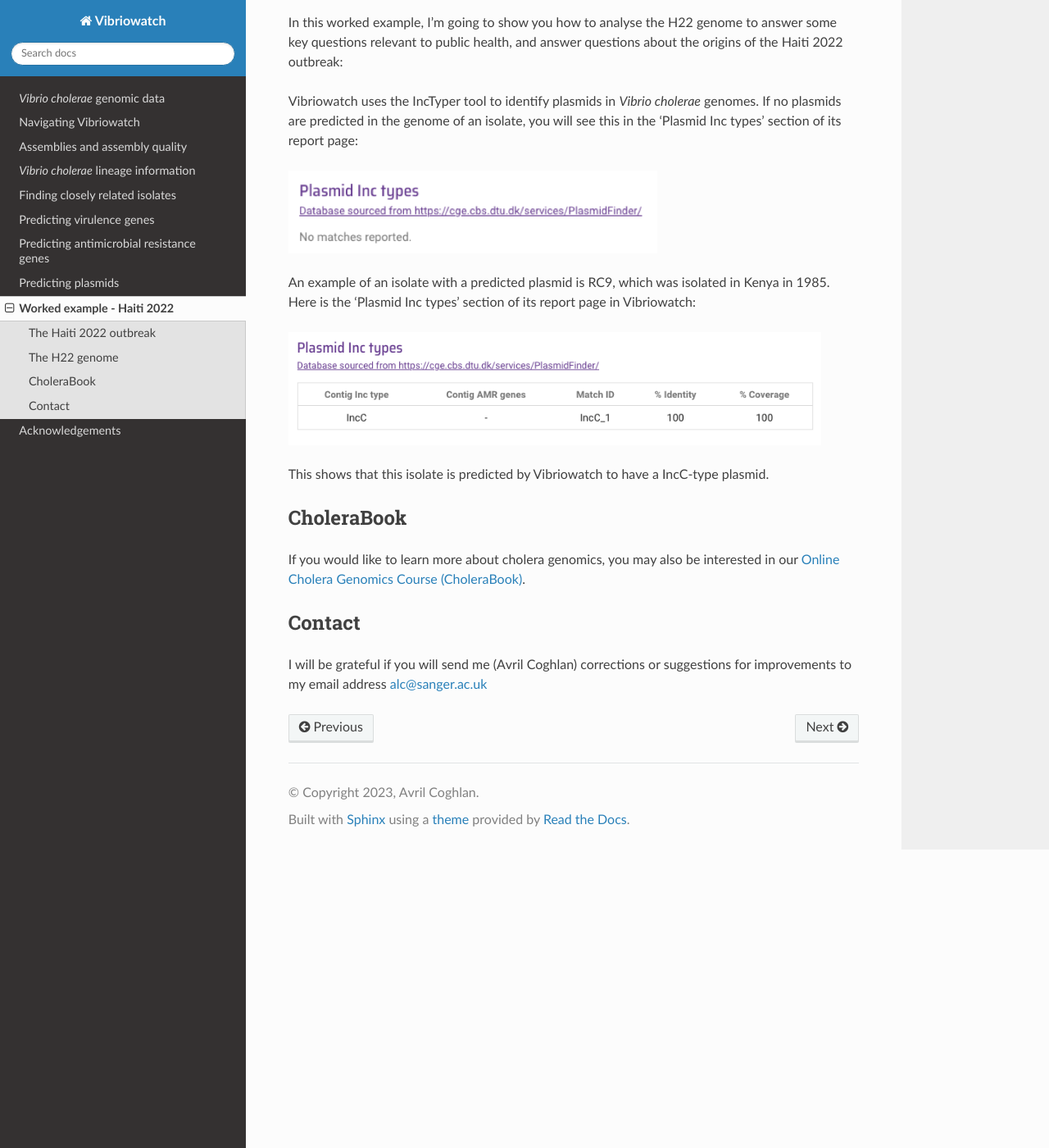
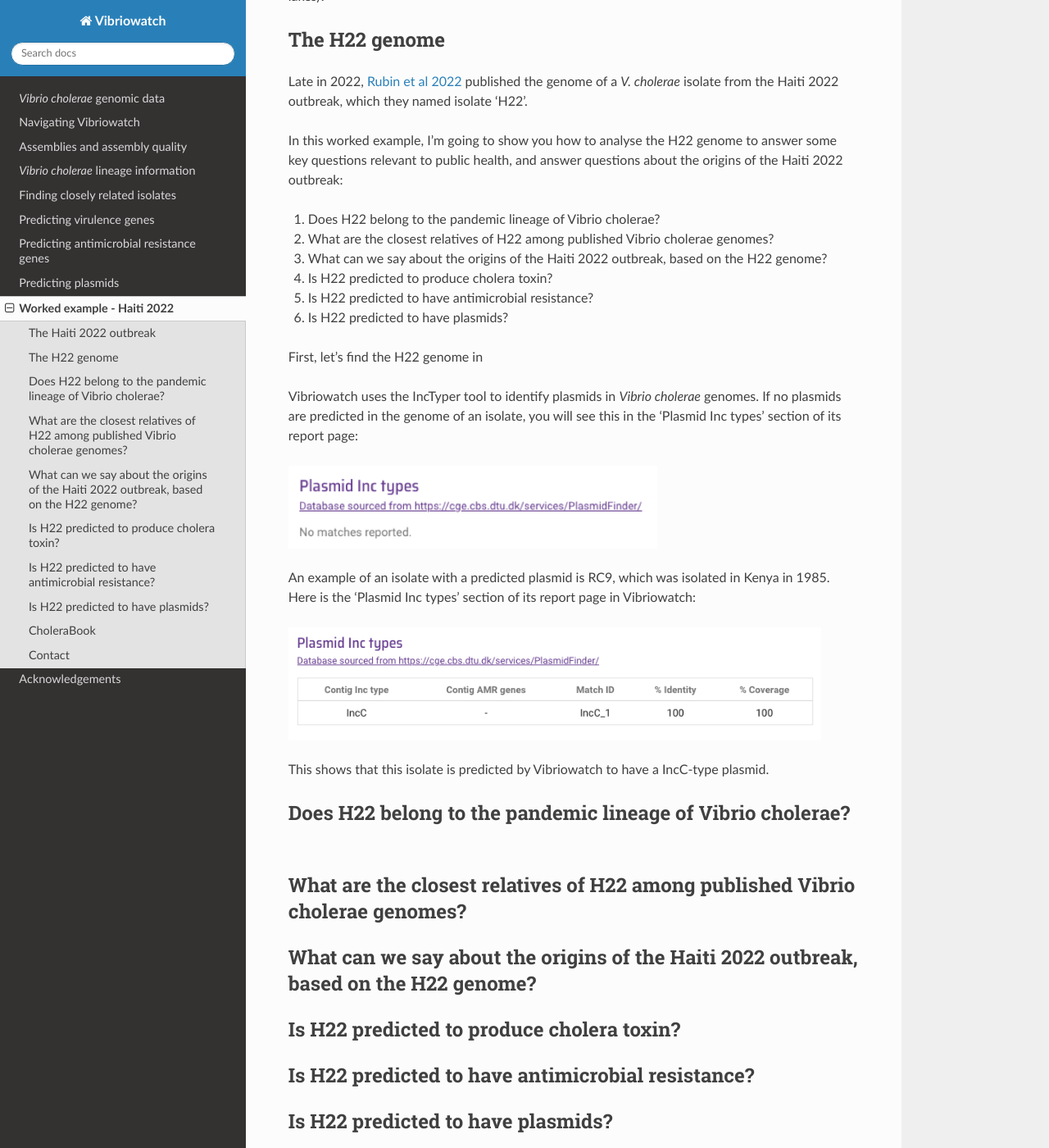
Before and after one commit to avrilcoghlan/vibriowatch, a Sphinx documentation site: the page built from docs/source/haiti.rst, in a window 1280 px wide and 1400 px high, scrolled down 904 px. Shown: the whole window at 82% size. Built offline with Sphinx 7.4.7 and the Read the Docs theme 3.1.0, drawn with Linux system fonts in a browser that asks for light colours; some of the changed text lies outside the part shown.

Commit message:
Update haiti.rst

```diff
--- a/docs/source/haiti.rst
+++ b/docs/source/haiti.rst
@@ -5,6 +5,12 @@ This section will cover:
 
 * `The Haiti 2022 outbreak`_
 * `The H22 genome`_.
+* `Does H22 belong to the pandemic lineage of Vibrio cholerae?`_.
+* `What are the closest relatives of H22 among published Vibrio cholerae genomes?`_.
+* `What can we say about the origins of the Haiti 2022 outbreak, based on the H22 genome?`_
+* `Is H22 predicted to produce cholera toxin?`_
+* `Is H22 predicted to have antimicrobial resistance?`_
+* `Is H22 predicted to have plasmids?`_
 
 The Haiti 2022 outbreak
 -----------------------
@@ -38,8 +44,14 @@ they named isolate 'H22'.
 In this worked example, I'm going to show you how to analyse the H22 genome to answer some key questions relevant
 to public health, and answer questions about the origins of the Haiti 2022 outbreak:
 
+#. Does H22 belong to the pandemic lineage of Vibrio cholerae?
+#. What are the closest relatives of H22 among published Vibrio cholerae genomes?
+#. What can we say about the origins of the Haiti 2022 outbreak, based on the H22 genome?
+#. Is H22 predicted to produce cholera toxin?
+#. Is H22 predicted to have antimicrobial resistance?
+#. Is H22 predicted to have plasmids?
 
-
+First, let's find the H22 genome in
 
 Vibriowatch uses the IncTyper tool to identify plasmids in *Vibrio cholerae* genomes.
 If no plasmids are predicted in the genome of an isolate, you will see this in the 'Plasmid Inc types'
@@ -56,6 +68,24 @@ Here is the 'Plasmid Inc types' section of its report page in Vibriowatch:
 
 This shows that this isolate is predicted by Vibriowatch to have a IncC-type plasmid.
 
+Does H22 belong to the pandemic lineage of Vibrio cholerae?
+-----------------------------------------------------------
+
+What are the closest relatives of H22 among published Vibrio cholerae genomes?
+------------------------------------------------------------------------------
+
+What can we say about the origins of the Haiti 2022 outbreak, based on the H22 genome?
+--------------------------------------------------------------------------------------
+
+Is H22 predicted to produce cholera toxin?
+------------------------------------------
+
+Is H22 predicted to have antimicrobial resistance?
+--------------------------------------------------
+
+Is H22 predicted to have plasmids?
+----------------------------------
+
 CholeraBook
 -----------
 
```
